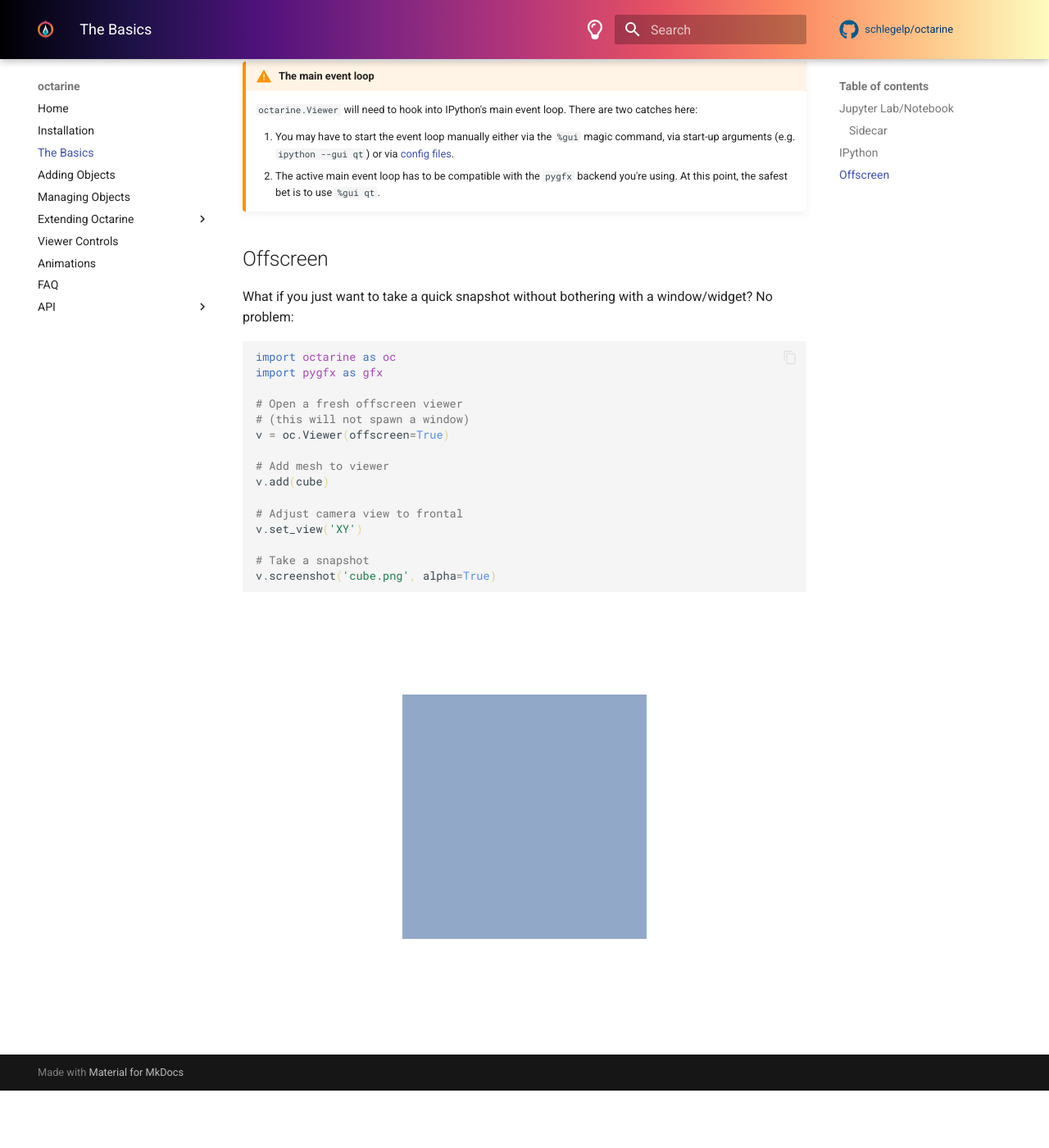
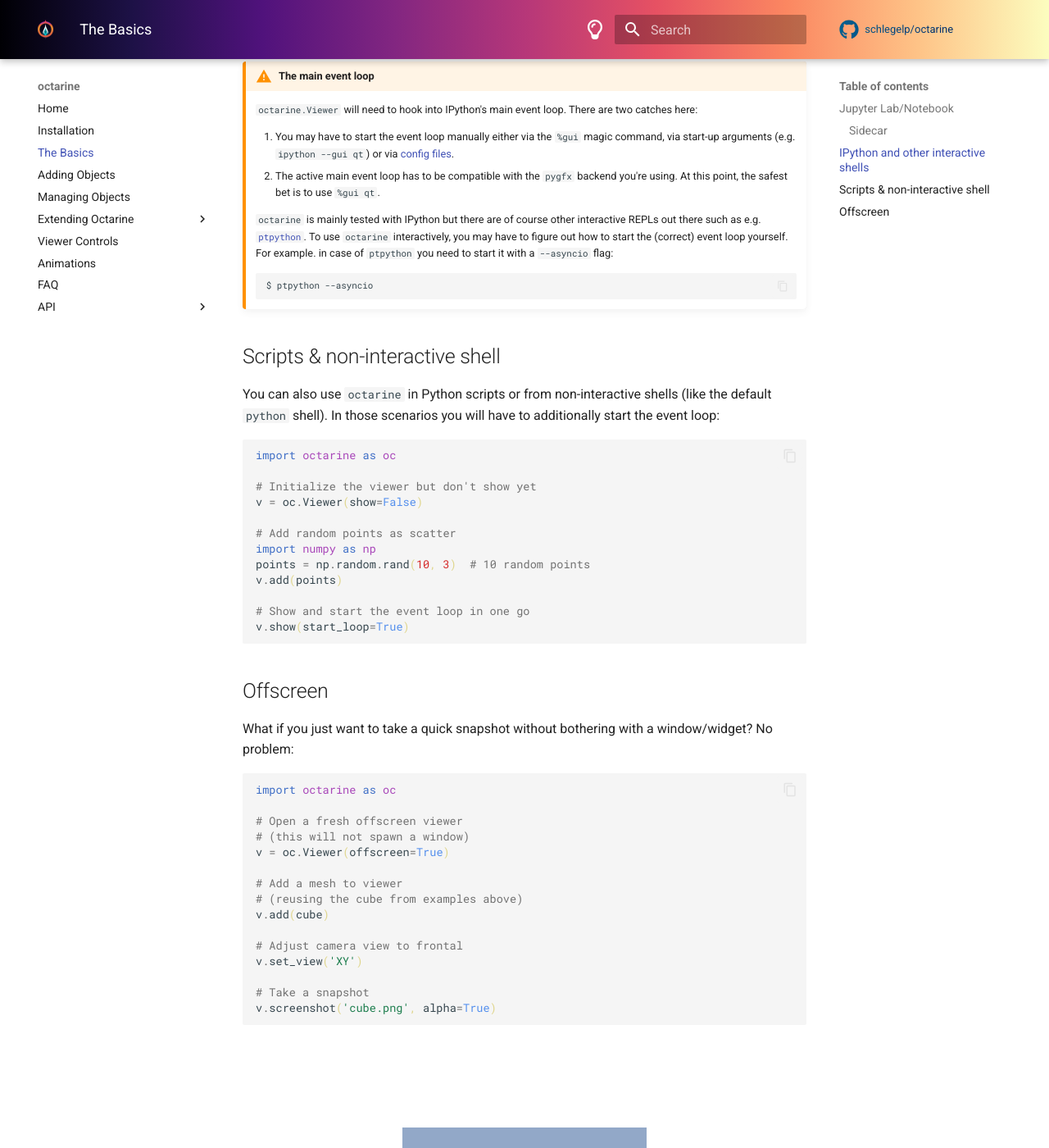
Before and after one commit to schlegelp/octarine, an MkDocs documentation site: the page built from docs/intro.md, in a window 1280 px wide and 1400 px high, scrolled down 3429 px. Shown: the whole window at 82% size. Built offline with MkDocs 1.6.1 and Material for MkDocs 9.7.7, drawn with Linux system fonts in a browser that asks for light colours; plug-ins that fetch from the network failed and are left out; comment, search, counter and statistics services are not loaded; before the commit the page ends 4759 px from its top, so only the background shows below that; some of the changed text lies outside the part shown.

Commit message:
docs: document use from standard REPL and scripts

````diff
--- a/docs/intro.md
+++ b/docs/intro.md
@@ -1,6 +1,7 @@
 # The Basics
 
-You can use the `octarine.Viewer` in both Jupyter environments and interactive shells such as [IPython](https://github.com/ipython/ipython). The functionality is the same but the handling differs slightly.
+You can use the `octarine.Viewer` in Jupyter environments, (interactive) shells such as [IPython](https://github.com/ipython/ipython) and Python scripts.
+The functionality is the same but the handling differs slightly.
 
 ## Jupyter Lab/Notebook
 
@@ -70,7 +71,7 @@ v.show(use_sidecar=True)
 
 ![cube example](_static/cube_example_sidecar.png)
 
-## IPython
+## IPython and other interactive shells
 
 Start IPython by running the `ipython` command from the terminal. Once you're in
 the Python shell:
@@ -108,6 +109,36 @@ the Python shell:
     2. The active main event loop has to be compatible with the `pygfx` backend you're
     using. At this point, the safest bet is to use `%gui qt`.
 
+    `octarine` is mainly tested with IPython but there are of course other interactive REPLs out
+    there such as e.g. [`ptpython`](https://github.com/prompt-toolkit/ptpython). To use
+    `octarine` interactively, you may have to figure out how to start the (correct)
+    event loop yourself. For example. in case of `ptpython` you need to start it
+    with a `--asyncio` flag:
+
+    ```shell
+    $ ptpython --asyncio
+    ```
+
+
+## Scripts & non-interactive shell
+
+You can also use `octarine` in Python scripts or from non-interactive shells (like the default `python` shell).
+In those scenarios you will have to additionally start the event loop:
+
+```python
+import octarine as oc
+
+# Initialize the viewer but don't show yet
+v = oc.Viewer(show=False)
+
+# Add random points as scatter
+import numpy as np
+points = np.random.rand(10, 3)  # 10 random points
+v.add(points)
+
+# Show and start the event loop in one go
+v.show(start_loop=True)
+```
 
 ## Offscreen
 
@@ -116,13 +147,13 @@ window/widget? No problem:
 
 ```python
 import octarine as oc
-import pygfx as gfx
 
 # Open a fresh offscreen viewer
 # (this will not spawn a window)
 v = oc.Viewer(offscreen=True)
 
-# Add mesh to viewer
+# Add a mesh to viewer
+# (reusing the cube from examples above)
 v.add(cube)
 
 # Adjust camera view to frontal
````
Also changed, not shown: README.md (+5 -0 lines).
